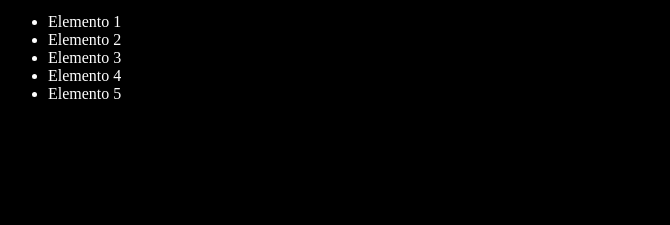
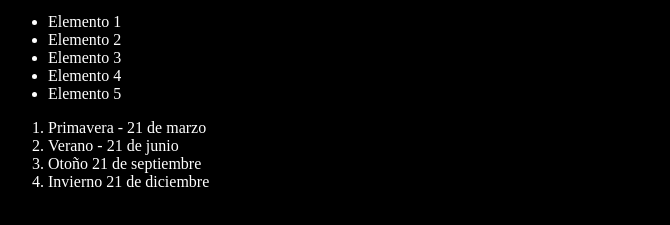
Before and after one commit to josemiguel2418/git-course, a plain HTML site: page index.html in a window 1280 px wide. Shown: the part 101-326 px from the top of the page, without its empty margins (0-670 px from the left). Drawn offline with Linux system fonts and the light colour scheme.

Commit message:
Agregando las estaciones del año con fecha de inicio

```diff
--- a/index.html
+++ b/index.html
@@ -16,6 +16,12 @@
             <li>Elemento 4</li>
             <li>Elemento 5</li>
         </ul>
+        <ol>
+            <li>Primavera - 21 de marzo</li>
+            <li>Verano - 21 de junio</li>
+            <li>Otoño 21 de septiembre</li>
+            <li>Invierno 21 de diciembre</li>
+        </ol>
         <script src="index.js"></script>
     </body>
 </html>
```
